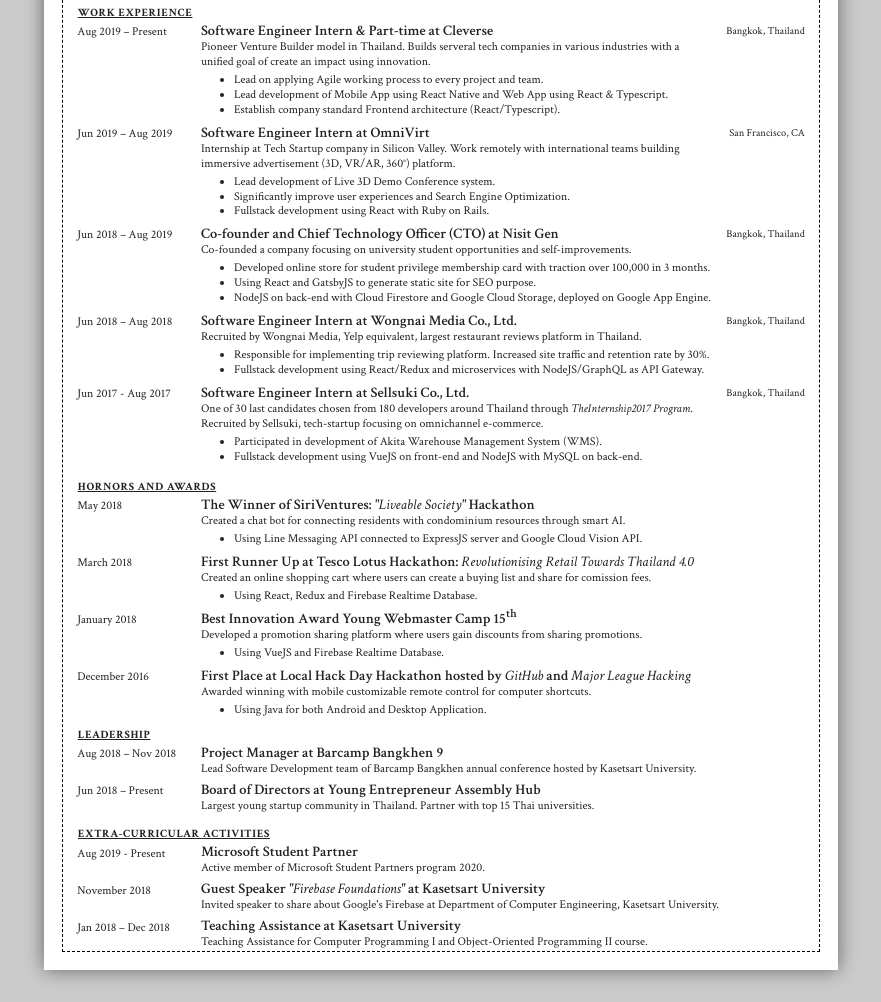
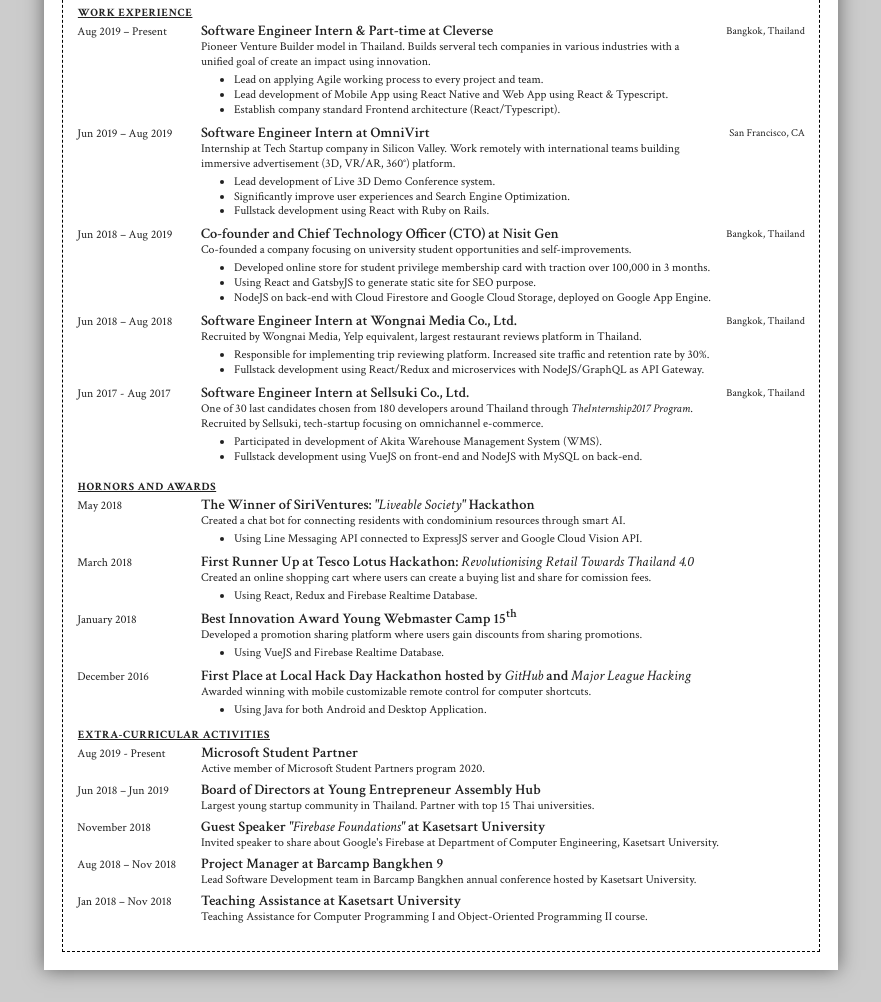
Before and after one commit to kykungz/resume, a plain HTML site: page index.html in a window 1280 px wide. Shown: the part 185-1187 px from the top of the page, without its empty margins (199-1080 px from the left). Drawn offline with Linux system fonts and the light colour scheme.

```diff
--- a/index.html
+++ b/index.html
@@ -11,6 +11,8 @@
   <link rel="stylesheet" href="./A4.css">
   <link rel="stylesheet" href="./style.css">
 </head>
+
+<!-- TODO: Add more items as there are spaces after merging two sections -->
 
 <body style="--bleeding: 0.5cm; --margin: 0.2cm;">
   <div class="page">
@@ -242,40 +244,6 @@
         <div class="experience">
           <div class="experience__label">
             <div class="section__label">
-              <span>LEADERSHIP</span>
-            </div>
-          </div>
-          <div class="experience__item">
-            <div class="experience__date">Aug 2018 – Nov 2018</div>
-            <div class="experience__info">
-              <div class="experience__title">
-                <div class="experience__title-text">Project Manager at Barcamp Bangkhen 9</div>
-              </div>
-              <div class="experience__text">
-                <p>
-                  Lead Software Development team of Barcamp Bangkhen annual conference hosted by Kasetsart
-                  University.
-                </p>
-              </div>
-            </div>
-          </div>
-          <div class="experience__item">
-            <div class="experience__date">Jun 2018 – Present</div>
-            <div class="experience__info">
-              <div class="experience__title">
-                <div class="experience__title-text">Board of Directors at Young Entrepreneur Assembly Hub</div>
-              </div>
-              <div class="experience__text">
-                <p>Largest young startup community in Thailand. Partner with top 15 Thai universities.</p>
-              </div>
-            </div>
-          </div>
-        </div>
-      </div>
-      <div class="section section-full">
-        <div class="experience">
-          <div class="experience__label">
-            <div class="section__label">
               <span>EXTRA-CURRICULAR ACTIVITIES</span>
             </div>
           </div>
@@ -293,6 +261,17 @@
             </div>
           </div>
           <div class="experience__item">
+            <div class="experience__date">Jun 2018 – Jun 2019</div>
+            <div class="experience__info">
+              <div class="experience__title">
+                <div class="experience__title-text">Board of Directors at Young Entrepreneur Assembly Hub</div>
+              </div>
+              <div class="experience__text">
+                <p>Largest young startup community in Thailand. Partner with top 15 Thai universities.</p>
+              </div>
+            </div>
+          </div>
+          <div class="experience__item">
             <div class="experience__date">November 2018</div>
             <div class="experience__info">
               <div class="experience__title">
@@ -306,7 +285,21 @@
             </div>
           </div>
           <div class="experience__item">
-            <div class="experience__date">Jan 2018 – Dec 2018</div>
+            <div class="experience__date">Aug 2018 – Nov 2018</div>
+            <div class="experience__info">
+              <div class="experience__title">
+                <div class="experience__title-text">Project Manager at Barcamp Bangkhen 9</div>
+              </div>
+              <div class="experience__text">
+                <p>
+                  Lead Software Development team in Barcamp Bangkhen annual conference hosted by Kasetsart
+                  University.
+                </p>
+              </div>
+            </div>
+          </div>
+          <div class="experience__item">
+            <div class="experience__date">Jan 2018 – Nov 2018</div>
             <div class="experience__info">
               <div class="experience__title">
                 <div class="experience__title-text">Teaching Assistance at Kasetsart University</div>
```
